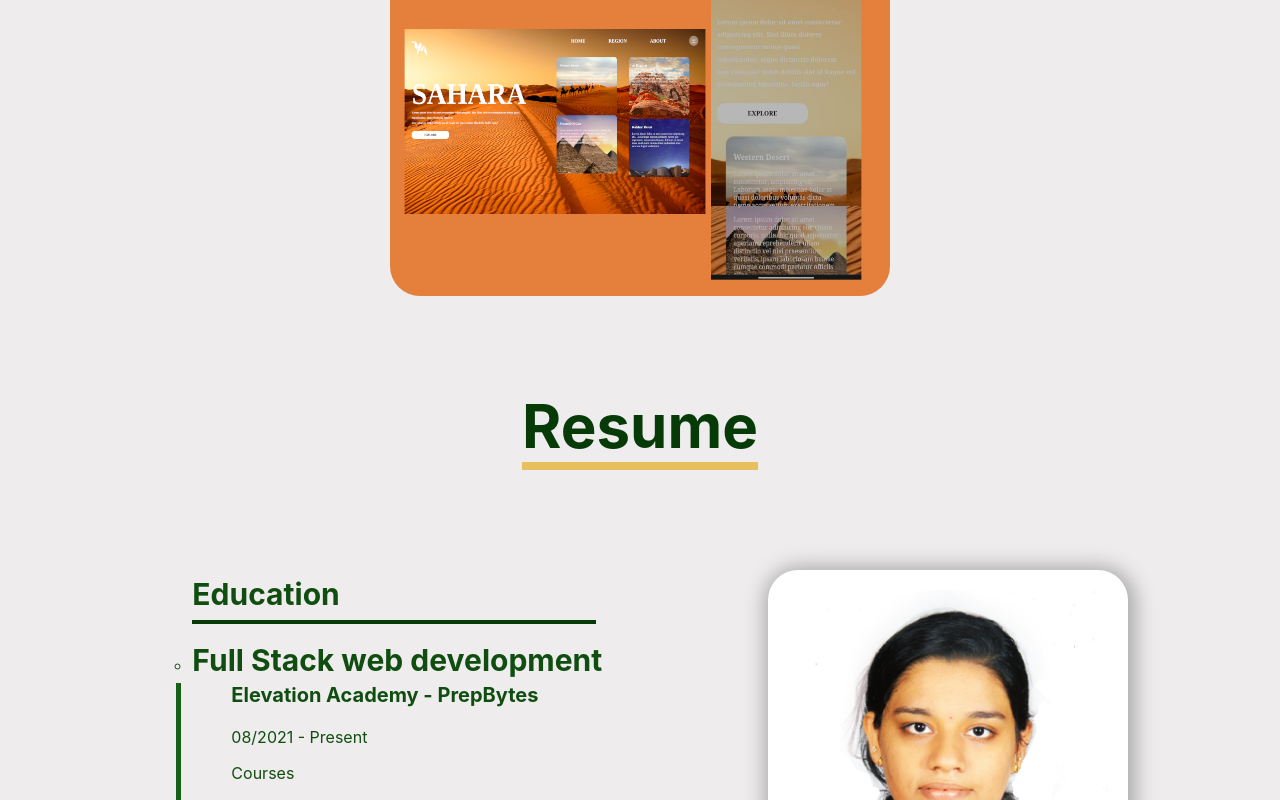
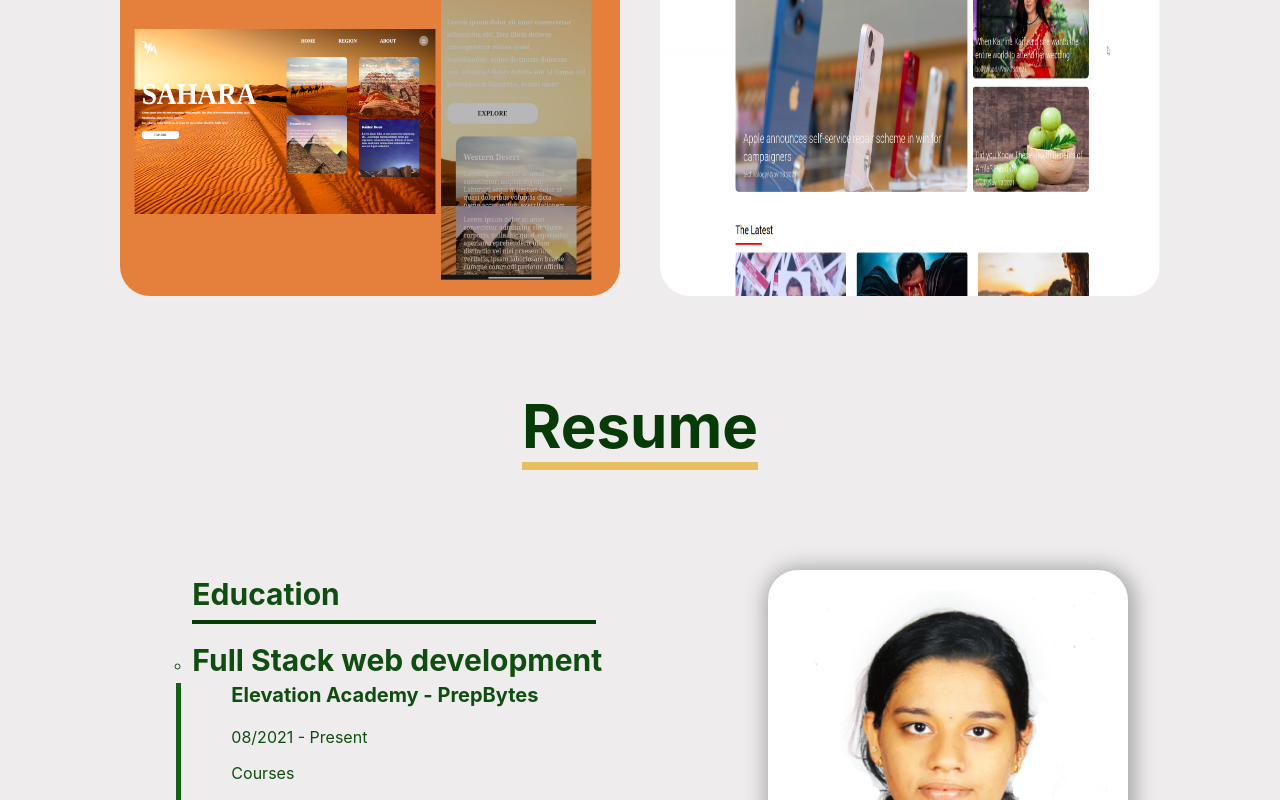
Before and after one commit to swethakrishnan99/my-portfolio, a React (Create React App) app: page / in a window 1280 px wide. Shown: the part 2112-2912 px from the top of the page. Built offline with nearby package versions, Linux system fonts and the light colour scheme.

Commit message:
added react-blog project in portfolio

```diff
--- a/src/components/MyPortfolio/MyPortfolio.js
+++ b/src/components/MyPortfolio/MyPortfolio.js
@@ -3,6 +3,7 @@ import "./MyPortfolio.css";
 import sahara from "./sahara.png";
 import clock from "./clock.png";
 import todo from "./todo.png";
+import blog_project from "./react_blog.png";
 
 export default class MyPortfolio extends Component {
   render() {
@@ -31,6 +32,17 @@ export default class MyPortfolio extends Component {
           >
             <img src={sahara} alt="sahara website" className="project-img" />
           </a>
+          <a
+            href="https://react-blog-app-by-swetha.vercel.app/home"
+            target="_blank"
+            rel="noreferrer"
+          >
+            <img
+              src={blog_project}
+              alt="blog website"
+              className="project-img"
+            />
+          </a>
         </div>
       </div>
     );
--- a/src/index.js
+++ b/src/index.js
@@ -3,12 +3,7 @@ import ReactDOM from "react-dom";
 import "./index.css";
 import App from "./App";
 
-ReactDOM.render(
-  <React.StrictMode>
-    <App />
-  </React.StrictMode>,
-  document.getElementById("root")
-);
+ReactDOM.render(<App />, document.getElementById("root"));
 
 // If you want to start measuring performance in your app, pass a function
 // to log results (for example: reportWebVitals(console.log))
```
Also changed, not shown: src/components/MyPortfolio/react_blog.png (added), 1 other file (tests, documents, lock files or other folders).
